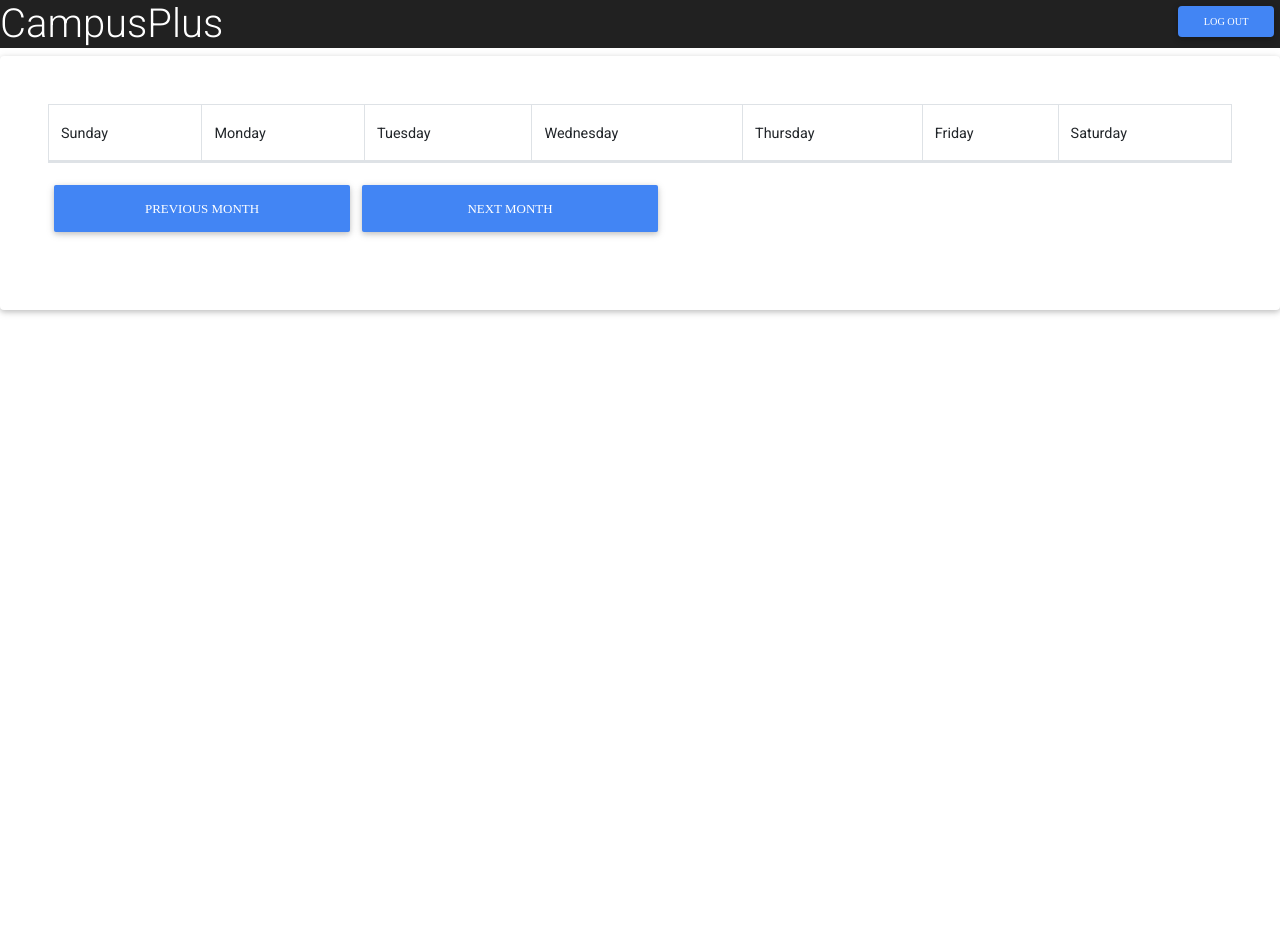
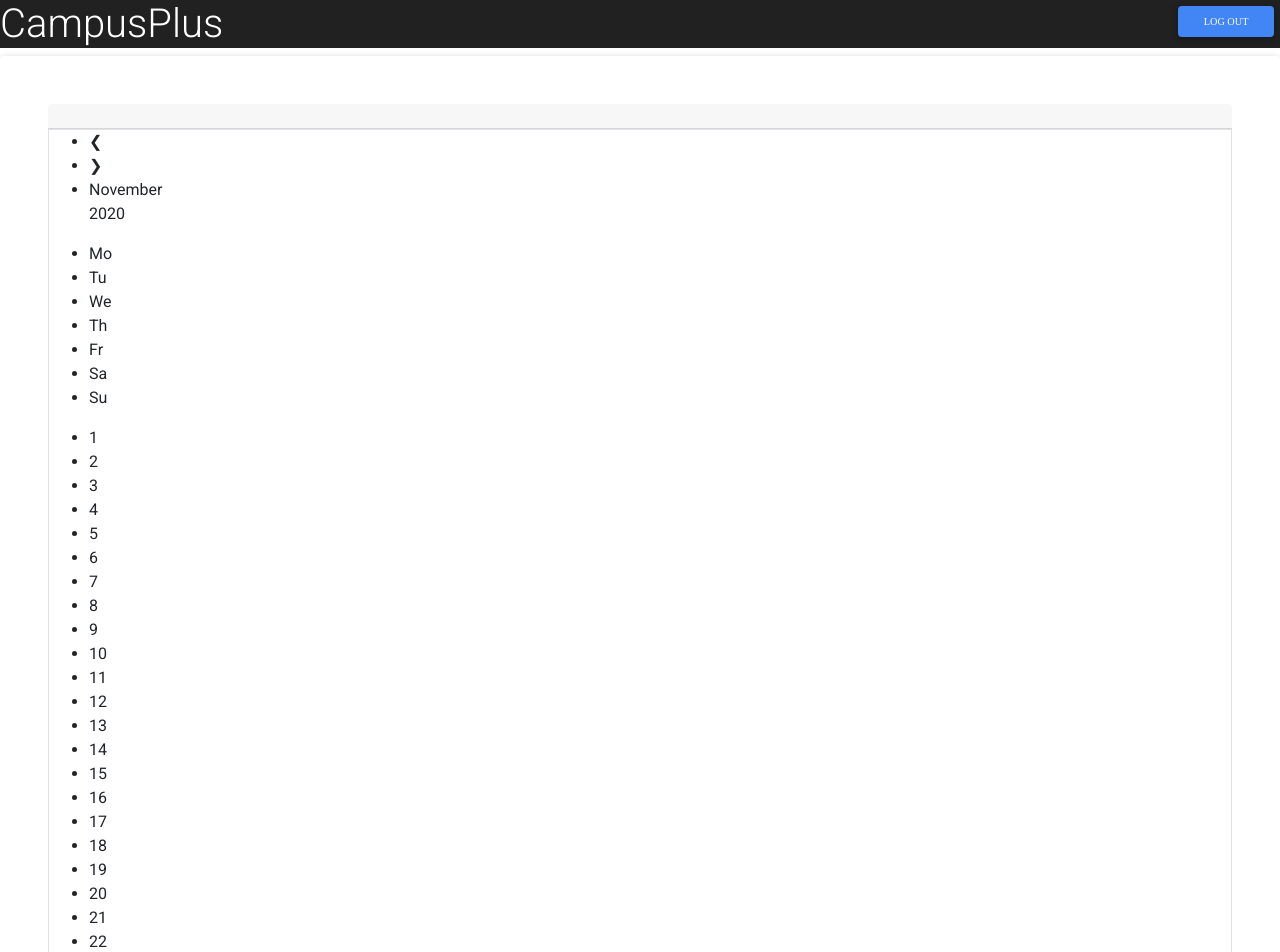
Before and after one commit to luisegarduno/CampusPlus, a React (Create React App) app in the folder frontend/: page /calendars in a window 1280 px wide. Shown: the top 952 px of the page. Before the commit the page ends 800 px from the top, so only its background shows below. Built offline with nearby package versions, Linux system fonts and the light colour scheme.

Commit message:
Joey's Calendar Update

```diff
--- a/frontend/src/app/Calendar.jsx
+++ b/frontend/src/app/Calendar.jsx
@@ -10,41 +10,74 @@ export class Calendar extends React.Component{
             </h1>
         </div>
 
-
         <div className="p-5 card">
-            {/* <h3 className="card-header" id="mandyr"></h3> */}
+            <h3 className="card-header" id="mandyr"></h3>
             <table className="table table-bordered table-responsive-sm" id="calendar">
                 <thead>
                     <tr>
-                <th>Sunday</th>
-                <th>Monday</th>
-                <th>Tuesday</th>
-                <th>Wednesday</th>
-                <th>Thursday</th>
-                <th>Friday</th>
-                <th>Saturday</th>
+                        <div class="month">
+                            <ul>
+                                <li class="prev">&#10094;</li>
+                                <li class="next">&#10095;</li>
+                                <li>
+                                November
+                                <br></br>
+                                2020
+                                </li>
+                            </ul>
+                        </div>
+                        <ul class="weekdays">
+                            <li>Mo</li>
+                            <li>Tu</li>
+                            <li>We</li>
+                            <li>Th</li>
+                            <li>Fr</li>
+                            <li>Sa</li>
+                            <li>Su</li>
+                        </ul>
                     </tr>
                 </thead>
                 <tbody id="calendarBody">
-            <tr>
-                <col></col>
-                <col></col>
-                <col></col>
-                <col></col>
-                <col></col>
-                <col></col>
-                <col></col>
-            </tr>
+                    <ul class="days">
+                        <li>1</li>
+                        <li>2</li>
+                        <li>3</li>
+                        <li>4</li>
+                        <li>5</li>
+                        <li>6</li>
+                        <li>7</li>
+                        <li>8</li>
+                        <li>9</li>
+                        <li>10</li>
+                        <li>11</li>
+                        <li>12</li>
+                        <li>13</li>
+                        <li>14</li>
+                        <li>15</li>
+                        <li>16</li>
+                        <li>17</li>
+                        <li>18</li>
+                        <li><span class="active">19</span></li>
+                        <li>20</li>
+                        <li>21</li>
+                        <li>22</li>
+                        <li>23</li>
+                        <li>24</li>
+                        <li>25</li>
+                        <li>26</li>
+                        <li>27</li>
+                        <li>28</li>
+                        <li>29</li>
+                        <li>30</li>
+                    </ul>
                 </tbody>
             </table>
-        <div className="form-inline">
+        <div className="form-inline ">
             <button className="btn btn-primary col-sm-3" id="pre" onclick="pre()">Previous Month</button>
             <button className="btn btn-primary col-sm-3" id="nex" onclick="nex()">Next Month</button>
         </div>
-
         <br/>
     </div>
-
 
          </>
         )}//end return
```
Lines whose indentation alone changed are shown as unchanged.
